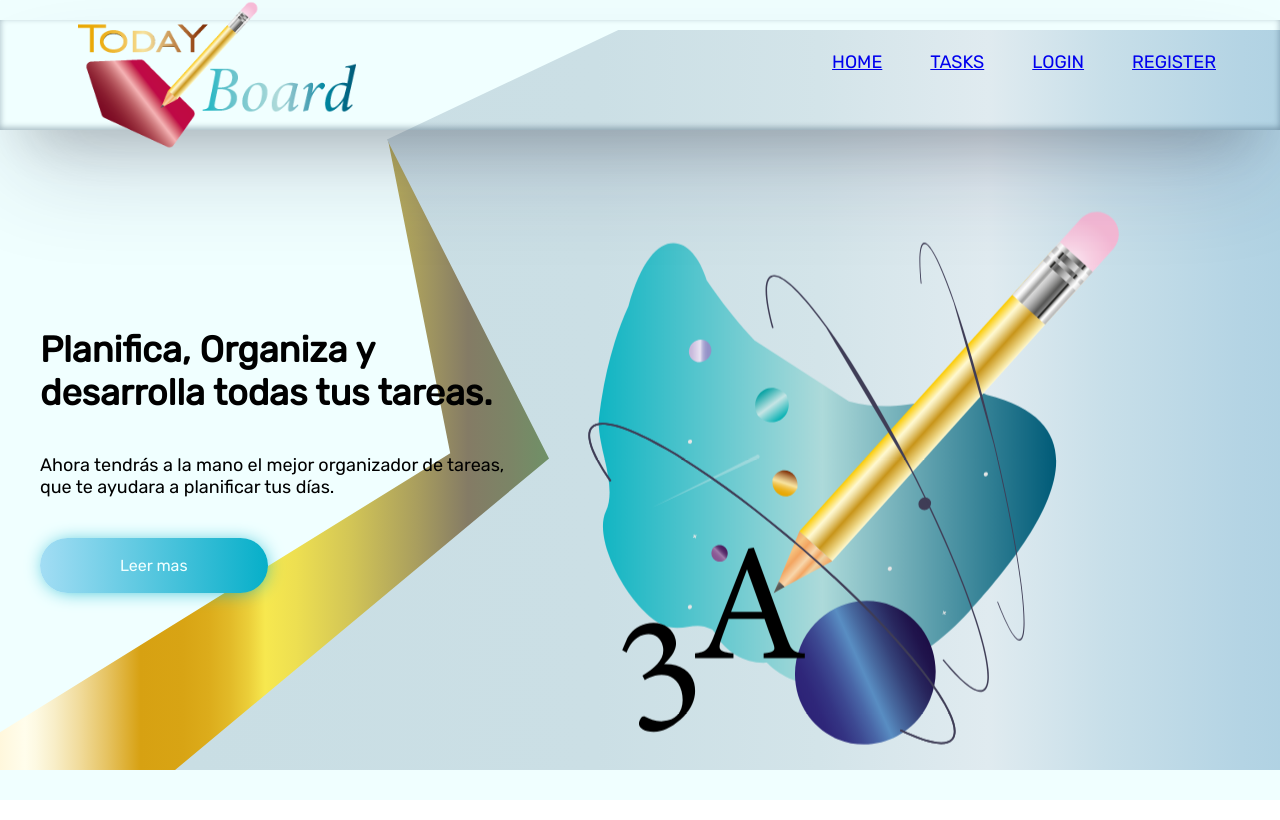
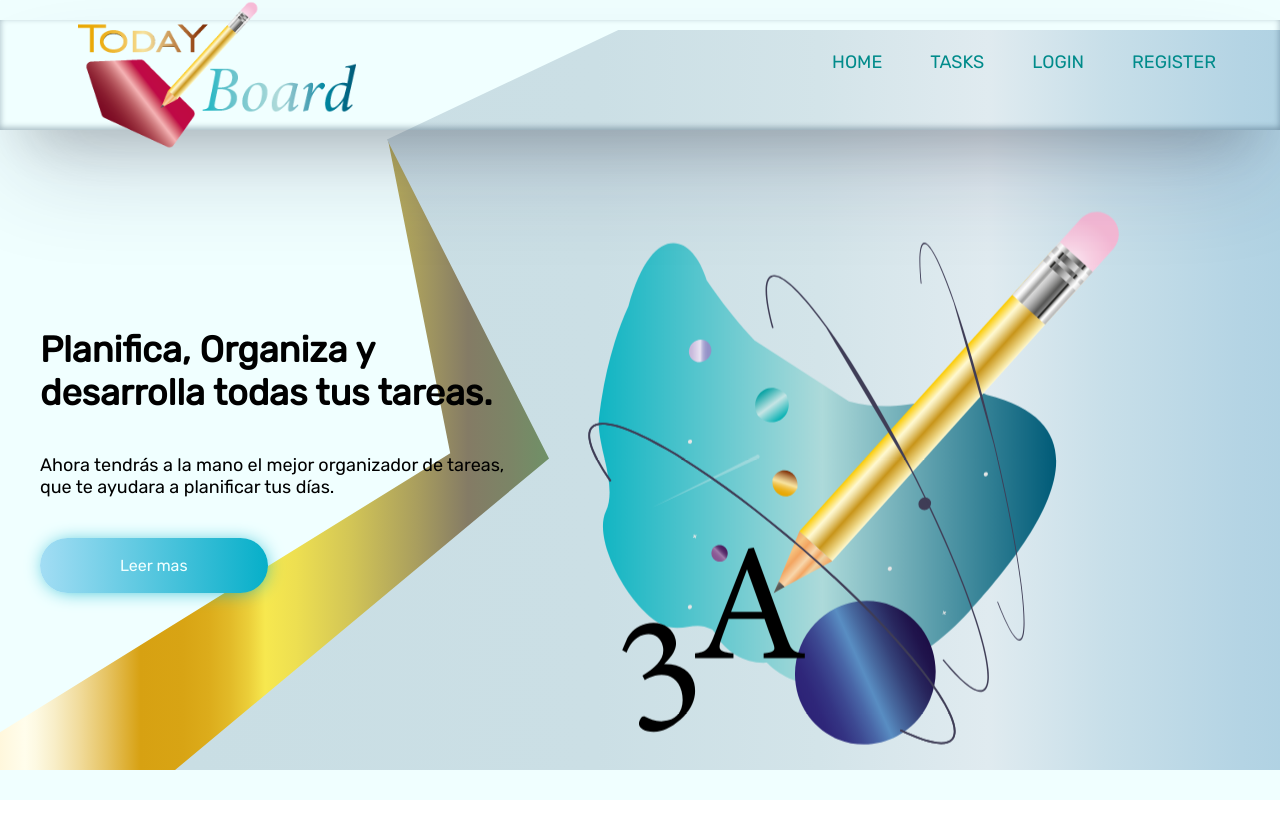
Before and after one commit to JjDaBid/today-board, a React (Create React App) app: page / in a window 1280 px wide. Built offline with nearby package versions, Linux system fonts and the light colour scheme.

Commit message:
main routes updated again and again

```diff
--- a/src/components/TodoHeader/Navbar.js
+++ b/src/components/TodoHeader/Navbar.js
@@ -1,6 +1,6 @@
 import React from 'react'
-import { Link } from "react-router-dom";
-import { Header, IconLogoMobile, LogoImage, Menu, MenuItem, MenuItemLink, NavbarContainer, NavbarWrapper } from './NavbarContainer'
+// import { Link } from "react-router-dom";
+import { Header, IconLogoMobile, LogoImage, Menu, MenuItem, MenuItemLink, NavbarContainer, NavbarWrapper, } from './NavbarContainer'
 import logo from '../../assets/img/TodayBoard.png'
 
 
@@ -32,26 +32,26 @@ function Navbar() {
                 <Menu click={click}>
 
                     <MenuItem onClick={() => changeClick()}>
-                        <MenuItemLink>
-                            <Link to='/'> Home</Link>
+                        <MenuItemLink to='/'>Home
+                            {/* <Link to='/'> Home</Link>                             */}
                         </MenuItemLink>
                     </MenuItem>
 
                     <MenuItem onClick={() => changeClick()}>
-                        <MenuItemLink>
-                            <Link to='/tasks'> Tasks</Link>
+                        <MenuItemLink to='/tasks'>Tasks
+                            {/* <Link > Tasks</Link>   */}
                         </MenuItemLink>
                     </MenuItem>
 
                     <MenuItem onClick={() => changeClick()}>
-                        <MenuItemLink>
-                            <Link to='/'> Login</Link>
+                        <MenuItemLink>Login
+                            {/* <Link to='/'> Login</Link> */}
                         </MenuItemLink>
                     </MenuItem>
 
                     <MenuItem onClick={() => changeClick()}>
-                        <MenuItemLink>
-                            <Link to='/'> Register</Link>
+                        <MenuItemLink>Register
+                            {/* <Link to='/'> Register</Link> */}
                         </MenuItemLink>
                     </MenuItem>
 
```
Also changed, not shown: 5 other files (tests, documents, lock files or other folders).
